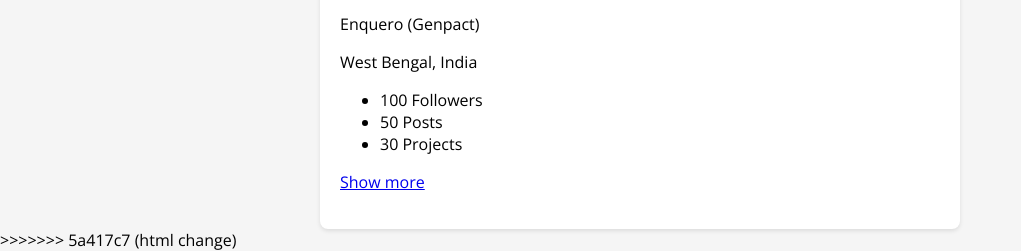
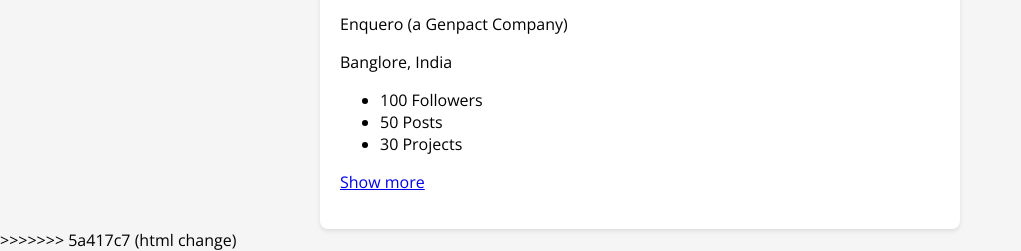
Before and after one commit to rskaiops/Git, a plain HTML site: page index.html in a window 1280 px wide. Shown: the part 579-830 px from the top of the page, without its empty margins (0-1021 px from the left). Drawn offline with nearby package versions, Linux system fonts and the light colour scheme.

Commit message:
Update index.html
Update 1

```diff
--- a/index.html
+++ b/index.html
@@ -109,8 +109,8 @@
             </div>
             <!-- Additional info -->
             <div class="content__description">
-                <p>Enquero (Genpact)</p>
-                <p>West Bengal, India</p>
+                <p>Enquero (a Genpact Company)</p>
+                <p>Banglore, India</p>
             </div>
             <!-- Stats -->
             <ul class="content__list">
```
